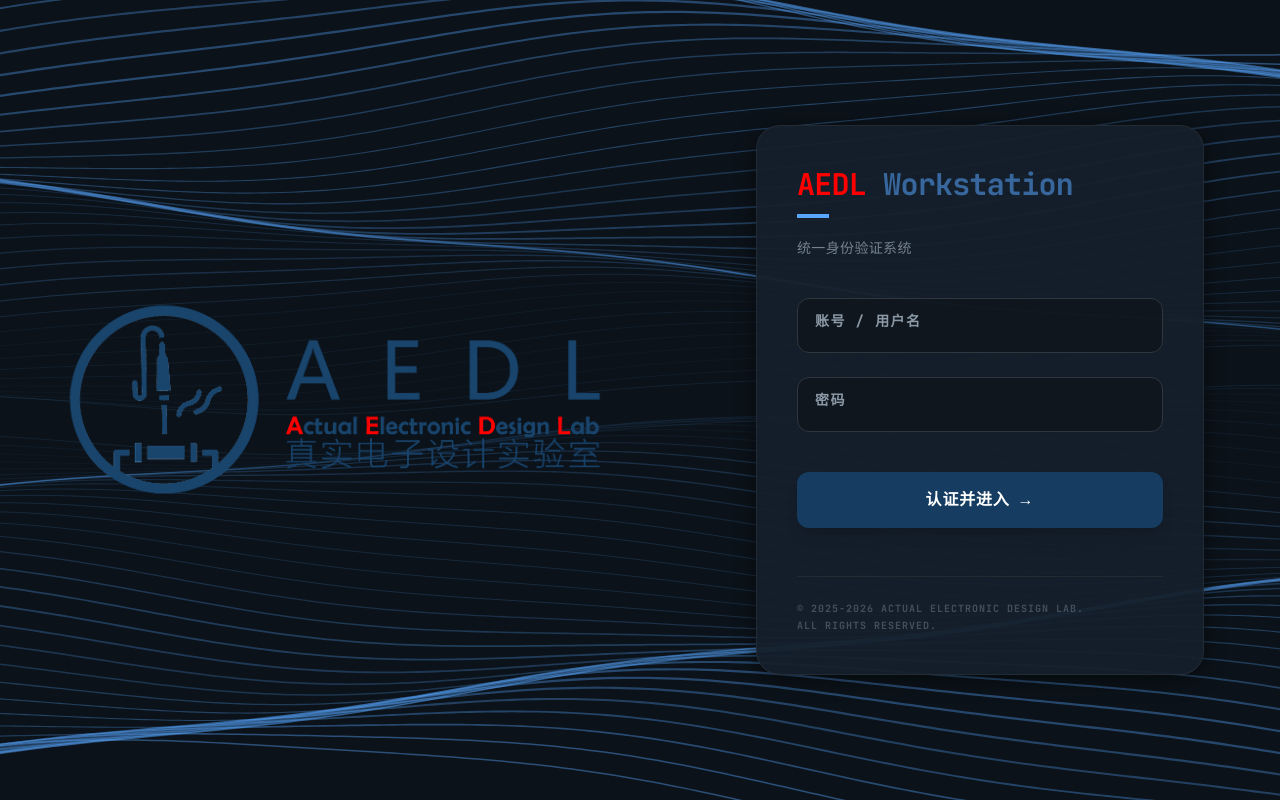
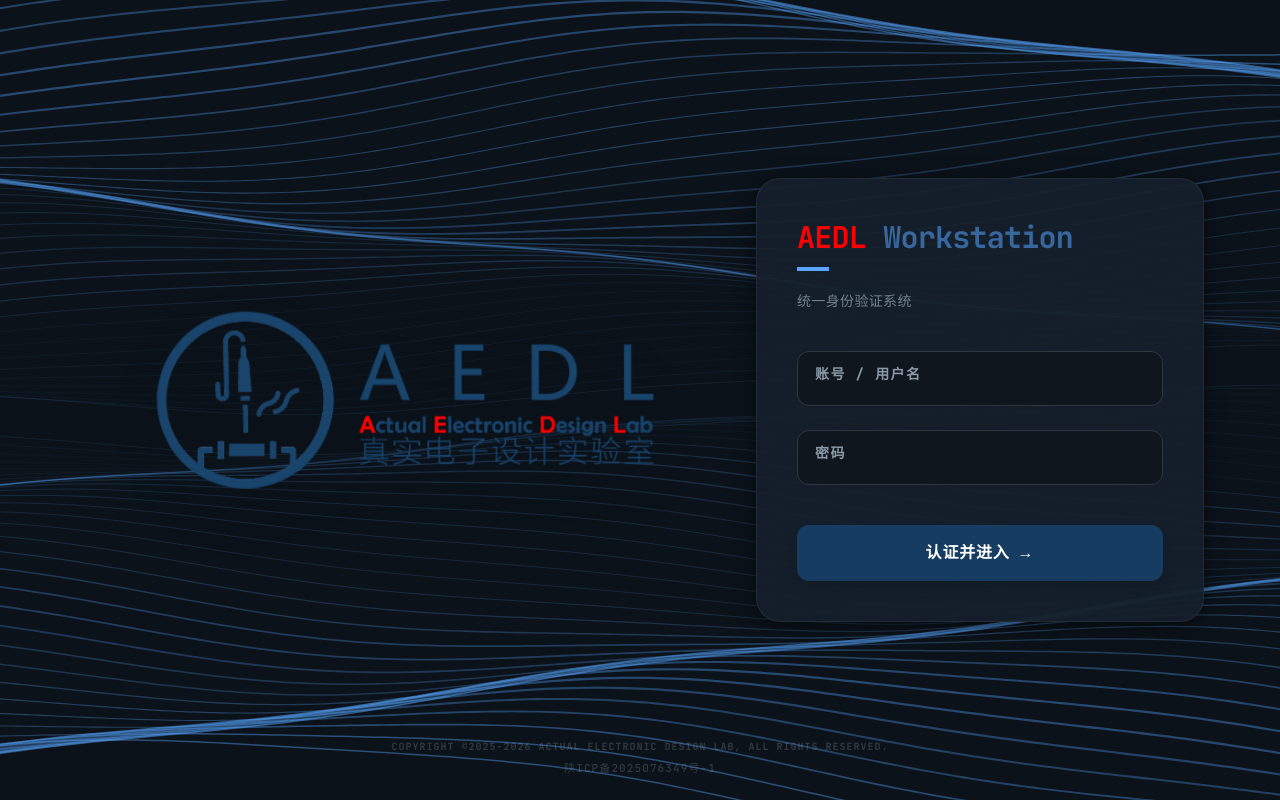
Before and after one commit to Shuxuaaaaaan/lab-portal, a FastAPI app: page /login in a window 1280 px wide. Run offline with FastAPI, Linux system fonts and the light colour scheme; some libraries are stand-ins or nearby versions.

Commit message:
Update commit
Modified the layout of elements on the login page.

```diff
--- a/app/templates/login.html
+++ b/app/templates/login.html
@@ -28,7 +28,7 @@
         }
 
         body {
-            background-color: var(--bg-body);
+            background-color: #000000;
             margin: 0;
             overflow: hidden;
             color: var(--text-primary);
@@ -109,72 +109,152 @@
             box-shadow: 0 4px 8px rgba(0, 0, 0, 0.3);
         }
 
-        @keyframes slideInRight {
+        /* ========== Entrance Animation System ========== */
+
+        /* Canvas background fade-in from pure black */
+        #particleCanvas {
+            opacity: 0;
+        }
+
+        .canvas-fade-in {
+            animation: canvasFadeIn 2s cubic-bezier(0.16, 1, 0.3, 1) forwards;
+        }
+
+        @keyframes canvasFadeIn {
             from {
-                transform: translateX(100%);
                 opacity: 0;
             }
 
             to {
-                transform: translateX(0);
                 opacity: 1;
             }
         }
 
-        .animate-slide-in {
-            animation: slideInRight 0.8s cubic-bezier(0.2, 0.8, 0.2, 1) forwards;
+        /* Logo - starts at center, then moves left */
+        .logo-container {
+            position: absolute;
+            left: 50%;
+            top: 50%;
+            transform: translate(-50%, -50%);
+            opacity: 0;
+            z-index: 20;
+            transition: none;
         }
 
-        @keyframes logoEntrance {
-            from {
-                opacity: 0;
-                transform: scale(0.8) translateY(40px);
-                filter: blur(10px);
+        /* Phase 1: Logo appears at center */
+        .logo-phase-1 {
+            animation: logoAppear 1.4s cubic-bezier(0.16, 1, 0.3, 1) forwards;
         }
 
-            to {
+        @keyframes logoAppear {
+            0% {
+                opacity: 0;
+                transform: translate(-50%, -50%) scale(0.8);
+                filter: blur(20px);
+            }
+
+            100% {
                 opacity: 1;
-                transform: scale(1) translateY(0);
+                transform: translate(-50%, -50%) scale(1.1);
                 filter: blur(0);
             }
         }
 
-        .animate-logo-in {
-            animation: logoEntrance 1.8s cubic-bezier(0.16, 1, 0.3, 1) forwards;
+        /* Phase 2: Logo slides to the left */
+        .logo-phase-2 {
+            animation: logoSlideLeft 1s cubic-bezier(0.16, 1, 0.3, 1) forwards;
         }
 
-        @keyframes fadeIn {
-            from {
-                opacity: 0;
-                transform: scale(0.95);
+        @keyframes logoSlideLeft {
+            0% {
+                opacity: 1;
+                left: 50%;
+                transform: translate(-50%, -50%) scale(1.1);
             }
 
-            to {
+            100% {
                 opacity: 1;
-                transform: scale(1);
+                left: 32%;
+                transform: translate(-50%, -50%) scale(0.95);
             }
         }
 
-        .animate-fade-in {
-            animation: fadeIn 1.2s ease-out forwards;
+        /* Login card - slides in from right edge */
+        .login-card-container {
+            opacity: 0;
+            transform: translateX(100vw);
+        }
+
+        .login-card-slide-in {
+            animation: cardSlideIn 1.2s cubic-bezier(0.16, 1, 0.3, 1) forwards;
+        }
+
+        @keyframes cardSlideIn {
+            0% {
+                opacity: 0;
+                transform: translateX(100vw);
+            }
+
+            30% {
+                opacity: 1;
+            }
+
+            100% {
+                opacity: 1;
+                transform: translateX(0);
+            }
+        }
+
+        /* Mobile-specific: simpler card entrance */
+        .login-card-slide-in-mobile {
+            animation: cardSlideInMobile 1s cubic-bezier(0.16, 1, 0.3, 1) forwards;
+        }
+
+        @keyframes cardSlideInMobile {
+            0% {
+                opacity: 0;
+                transform: translateX(50vw);
+            }
+
+            40% {
+                opacity: 1;
+            }
+
+            100% {
+                opacity: 1;
+                transform: translateX(0);
+            }
+        }
+
+        /* Final state for desktop layout */
+        .layout-final .logo-container {
+            position: relative;
+            left: auto;
+            top: auto;
+            transform: none;
+            opacity: 1;
         }
     </style>
 </head>
 
-<body class="flex h-screen w-full font-['JetBrains_Mono'] tracking-tight bg-[#0b1219] relative overflow-hidden">
+<body class="flex h-screen w-full font-['JetBrains_Mono'] tracking-tight bg-black relative overflow-hidden">
 
     <canvas id="particleCanvas" class="absolute inset-0 z-0"></canvas>
 
-    <div class="relative z-10 w-full h-full flex">
+    <div id="mainLayout" class="relative z-10 w-full h-full flex">
 
-        <div class="hidden md:flex flex-1 items-center justify-center p-12">
-            <div class="w-full max-w-2xl flex items-center justify-center">
+        <!-- Logo Container (Desktop only) -->
+        <div id="logoContainer" class="logo-container hidden md:flex items-center justify-center">
+            <div class="w-full max-w-2xl flex items-center justify-center p-12">
                 <img src="/static/logo.png" alt="AEDL Logo"
-                    class="w-full h-auto object-contain max-h-[800px] drop-shadow-2xl animate-logo-in">
+                    class="w-full h-auto object-contain max-h-[600px] drop-shadow-2xl">
             </div>
         </div>
 
-        <div class="w-full md:w-[500px] lg:w-[600px] flex items-center justify-center relative animate-slide-in">
+        <!-- Login Card Container -->
+        <div id="loginCardContainer"
+            class="login-card-container w-full md:w-auto md:absolute md:right-0 md:top-0 md:bottom-0 flex items-center justify-center">
+            <div class="md:w-[500px] lg:w-[600px] flex items-center justify-center relative">
                 <div
                     class="glass-card w-full max-w-md mx-8 p-10 rounded-3xl backdrop-blur-xl bg-[#16202c]/95 border border-[#30363d]/50">
                     <div class="mb-10">
@@ -201,7 +281,8 @@
                         </div>
 
                         <div class="md-input-group mt-6">
-                        <input type="password" name="password" id="password" class="md-input" required placeholder=" ">
+                            <input type="password" name="password" id="password" class="md-input" required
+                                placeholder=" ">
                             <label for="password" class="md-label">密码</label>
                         </div>
 
@@ -213,13 +294,6 @@
                             </button>
                         </div>
                     </form>
-
-                <div class="mt-12 text-left border-t border-[#30363d]/50 pt-6">
-                    <p
-                        class="text-[#8b99a7] text-[10px] uppercase font-bold tracking-widest opacity-40 leading-relaxed">
-                        &copy; 2025-2026 Actual Electronic Design Lab.<br>
-                        All Rights Reserved.
-                    </p>
                 </div>
             </div>
         </div>
@@ -232,7 +306,7 @@
         // Configuration
         const CONFIG = {
             linesPerHalf: 45,
-            vertexCount: 150, // Increased for smoother thickness variation
+            vertexCount: 150,
             mouseRadius: 300,
             amplitudeBase: 30,
             speedBase: 0.002
@@ -271,24 +345,19 @@
 
             halves.forEach(dir => {
                 for (let i = 0; i < CONFIG.linesPerHalf; i++) {
-                    const progress = i / (CONFIG.linesPerHalf - 1); // 0 to 1
+                    const progress = i / (CONFIG.linesPerHalf - 1);
 
-                    // Base positioning
                     const yOffset = Math.pow(progress, 1.2) * (height / 2 - 20) + 20;
                     const baseY = cy + dir * yOffset;
 
                     ctx.beginPath();
 
-                    // 1. Dynamic Thickness
-                    // Base thickness varies by line index + slow sine wave over time
                     const baseWidth = 0.5 + Math.sin(time * 2 + i * 0.5) * 0.5 + progress * 1.5;
                     ctx.lineWidth = Math.max(0.5, baseWidth);
 
-                    // Draw line segments
                     for (let j = 0; j <= CONFIG.vertexCount; j++) {
                         const x = (j / CONFIG.vertexCount) * width;
 
-                        // Wave Motion
                         const noise =
                             Math.sin(x * 0.003 + time * (1 + progress) + i * 0.2) * CONFIG.amplitudeBase * (1 + progress) +
                             Math.sin(x * 0.01 - time * 2) * 5;
@@ -318,7 +387,64 @@
 
         resize();
         animate();
+
+        // ========== Entrance Animation Orchestration ==========
+
+        const isDesktop = window.innerWidth >= 768;
+        const logoContainer = document.getElementById('logoContainer');
+        const loginCardContainer = document.getElementById('loginCardContainer');
+        const mainLayout = document.getElementById('mainLayout');
+
+        function runEntranceAnimation() {
+            // Phase 0: Start with pure black, begin canvas fade-in
+            setTimeout(() => {
+                canvas.classList.add('canvas-fade-in');
+            }, 100);
+
+            if (isDesktop) {
+                // Desktop Animation Sequence
+
+                // Phase 1: Logo appears at center (after canvas starts fading)
+                setTimeout(() => {
+                    logoContainer.classList.add('logo-phase-1');
+                }, 400);
+
+                // Phase 2: Card slides in first, then logo moves left (creating "push" effect)
+                setTimeout(() => {
+                    // Card starts sliding in first
+                    loginCardContainer.classList.add('login-card-slide-in');
+                }, 2200); // 400ms delay + 1400ms logo appear + 400ms pause
+
+                // Logo moves left slightly after card starts (pushed by card)
+                setTimeout(() => {
+                    logoContainer.classList.remove('logo-phase-1');
+                    logoContainer.classList.add('logo-phase-2');
+                }, 2500); // 300ms after card starts moving
+
+            } else {
+                // Mobile Animation Sequence (no logo)
+
+                // Phase 1: Just canvas fades in, then pause
+                // Phase 2: Card slides in
+                setTimeout(() => {
+                    loginCardContainer.classList.add('login-card-slide-in-mobile');
+                }, 1800); // 100ms + 2000ms canvas fade + 700ms pause (adjusted for mobile)
+            }
+        }
+
+        // Start the entrance animation
+        runEntranceAnimation();
     </script>
+    <div class="absolute bottom-6 left-0 right-0 z-20 flex flex-col items-center gap-1 pointer-events-none">
+        <p
+            class="text-[#8b99a7] text-[10px] uppercase font-bold tracking-widest opacity-30 leading-relaxed select-none">
+            Copyright &copy;2025-2026 Actual Electronic Design Lab, All Rights Reserved.
+        </p>
+        <a href="https://beian.miit.gov.cn/" target="_blank"
+            class="text-[#8b99a7] text-[11px] font-medium tracking-widest opacity-30 hover:opacity-100 transition-opacity duration-300 pointer-events-auto">
+            陕ICP备2025076349号-1
+        </a>
+    </div>
 </body>
 
 </html>
```
Lines whose indentation alone changed are shown as unchanged.
